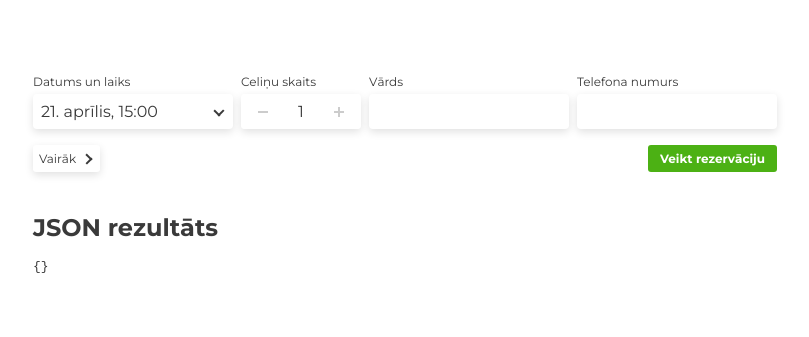
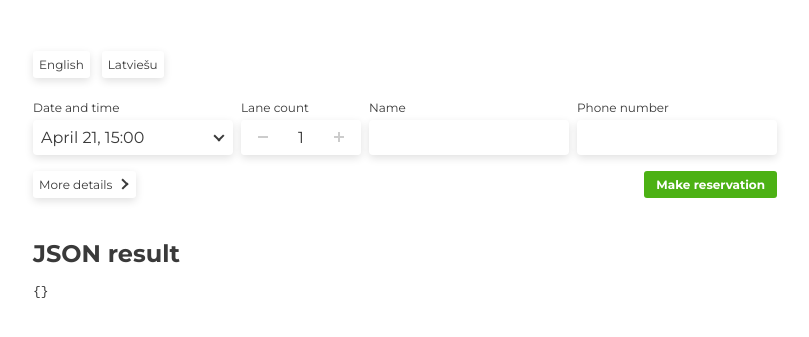
Before and after one commit to edburtnieks-private/bowling-reservation-form-demo, a React (Create React App) app: page / in a window 1280 px wide. Shown: the part 219-556 px from the top of the page, without its empty margins (235-1044 px from the left). Built offline with nearby package versions, Linux system fonts and the light colour scheme.

Commit message:
Add language switcher

```diff
--- a/src/App.tsx
+++ b/src/App.tsx
@@ -1,14 +1,30 @@
 import React, { useState } from "react";
-import { FormattedMessage } from "react-intl";
+import { IntlProvider, FormattedMessage } from "react-intl";
+
+import { ReservationForm } from "./components/ReservationForm";
+import { LanguageSwitcher } from "./components/LanguageSwitcher";
+
+import en from "./translations/en.json";
+import lv from "./translations/lv.json";
 
 import "./styles.scss";
-import { ReservationForm } from "./components/ReservationForm";
+
+const defaultLocale = "en";
+const messages = {
+  en,
+  lv
+};
 
 const App = () => {
   const [reservationData, setReservationData] = useState<Object>({});
+  const [locale, setLocale] = useState<string>(defaultLocale);
 
   return (
-    <>
+    <IntlProvider locale={locale} messages={messages[locale]}>
+      <header className="header">
+        <LanguageSwitcher setLocale={setLocale} />
+      </header>
+
       <ReservationForm
         startHour={11}
         endHour={24}
@@ -22,7 +38,7 @@ const App = () => {
         handleSubmit={setReservationData}
       />
 
-      <div className="result-wrapper">
+      <div className="result">
         <h2>
           <FormattedMessage id="json_result" />
         </h2>
@@ -31,7 +47,7 @@ const App = () => {
           <code>{JSON.stringify(reservationData, null, 2)}</code>
         </pre>
       </div>
-    </>
+    </IntlProvider>
   );
 };
 
--- /dev/null
+++ b/src/components/LanguageSwitcher/index.tsx
@@ -0,0 +1,29 @@
+import React from "react";
+
+import { InputButton } from "../../shared-components/Inputs/InputButton";
+
+import styles from "./styles.module.scss";
+
+type LanguageSwitcherProps = {
+  setLocale: (locale: string) => void;
+};
+
+const LanguageSwitcher = ({ setLocale }: LanguageSwitcherProps) => {
+  return (
+    <ul className={styles.wrapper}>
+      <li className={styles.listItem}>
+        <InputButton onClick={() => setLocale("en")}>
+          English
+        </InputButton>
+      </li>
+
+      <li className={styles.listItem}>
+        <InputButton onClick={() => setLocale("lv")}>
+          Latviešu
+        </InputButton>
+      </li>
+    </ul>
+  );
+};
+
+export { LanguageSwitcher };
--- /dev/null
+++ b/src/components/LanguageSwitcher/styles.module.scss
@@ -0,0 +1,11 @@
+.wrapper {
+  display: flex;
+  font-size: var(--fs-s);
+  list-style: none;
+  margin: 0;
+  padding: 0;
+}
+
+.listItem + .listItem {
+  margin-left: var(--s-base);
+}
--- a/src/index.tsx
+++ b/src/index.tsx
@@ -1,23 +1,8 @@
 import React from "react";
 import { render } from "react-dom";
-import { IntlProvider } from "react-intl";
-
-import en from "./translations/en.json";
-import lv from "./translations/lv.json";
 
 import { App } from "./App";
 
-const messages = {
-  en,
-  lv
-};
+const rootElement = document.getElementById("root");
 
-const locale = "lv";
-
-const rootElement = document.getElementById("root");
-render(
-  <IntlProvider locale={locale} messages={messages[locale]}>
-    <App />
-  </IntlProvider>,
-  rootElement
-);
+render(<App />, rootElement);
--- a/src/styles.scss
+++ b/src/styles.scss
@@ -81,7 +81,11 @@ body {
   }
 }
 
-.result-wrapper {
+.header {
+  padding-bottom: var(--s-l);
+}
+
+.result {
   padding-top: var(--s-l);
 }
 
--- a/tsconfig.json
+++ b/tsconfig.json
@@ -22,6 +22,7 @@
     "moduleResolution": "node",
     "resolveJsonModule": true,
     "isolatedModules": true,
-    "noEmit": true
+    "noEmit": true,
+    "suppressImplicitAnyIndexErrors": true
   }
 }
```
Also changed, not shown: src/components/LanguageSwitcher/styles.module.scss.d.ts (added, +7 -0 lines).
